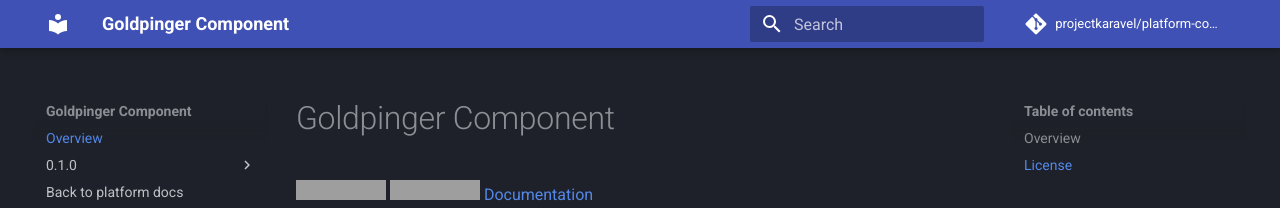
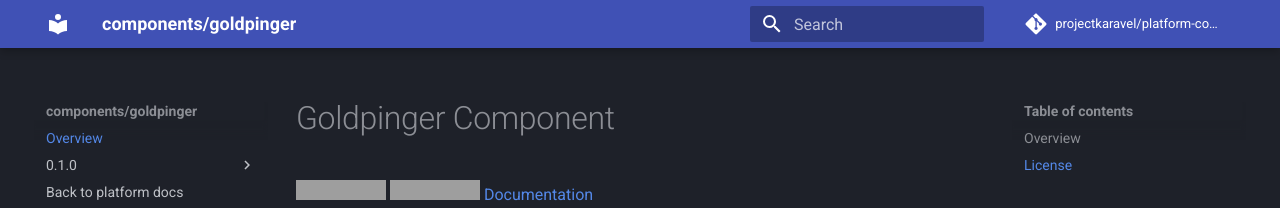
Before and after one commit to karavel-io/platform-component-goldpinger, an MkDocs documentation site: the page built from docs/index.md, in a window 1280 px wide. Shown: the top 208 px of the page. Built offline with MkDocs 1.6.1 and Material for MkDocs 9.7.7, drawn with Linux system fonts in a browser that asks for light colours; comment, search, counter and statistics services are not loaded; grey boxes are pictures that could not be loaded.

Commit message:
Update Mkdocs config

```diff
--- a/mkdocs.yml
+++ b/mkdocs.yml
@@ -1,4 +1,4 @@
-site_name: Goldpinger Component
+site_name: components/goldpinger
 site_url: https://docs.karavel.io/components/goldpinger
 repo_name: projectkaravel/platform-component-goldpinger
 repo_url: https://github.com/projectkaravel/platform-component-goldpinger
```
